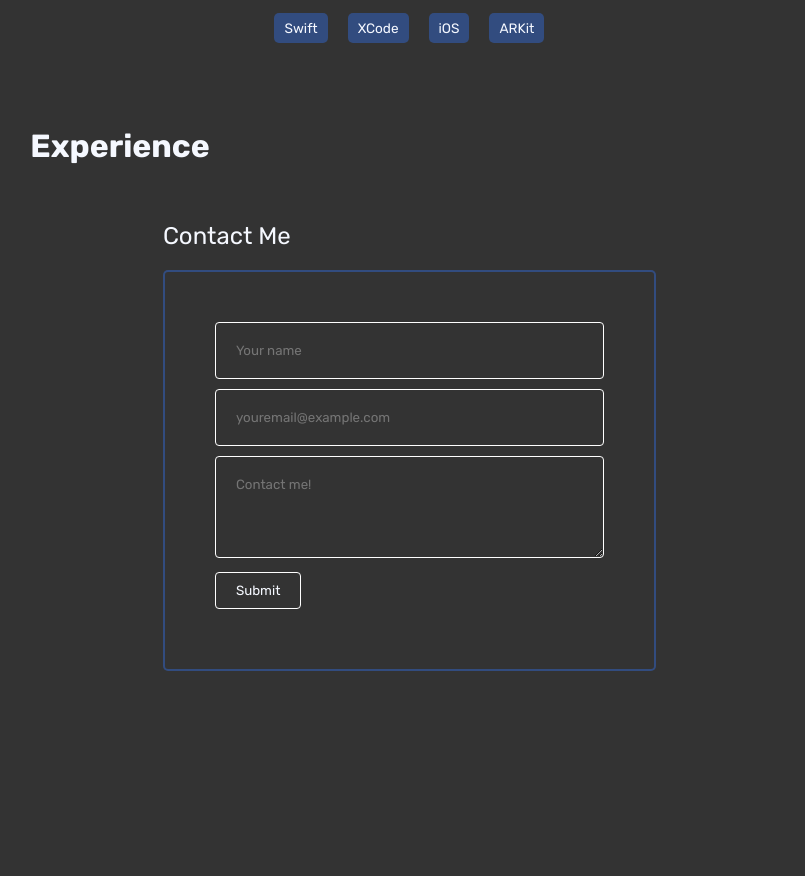
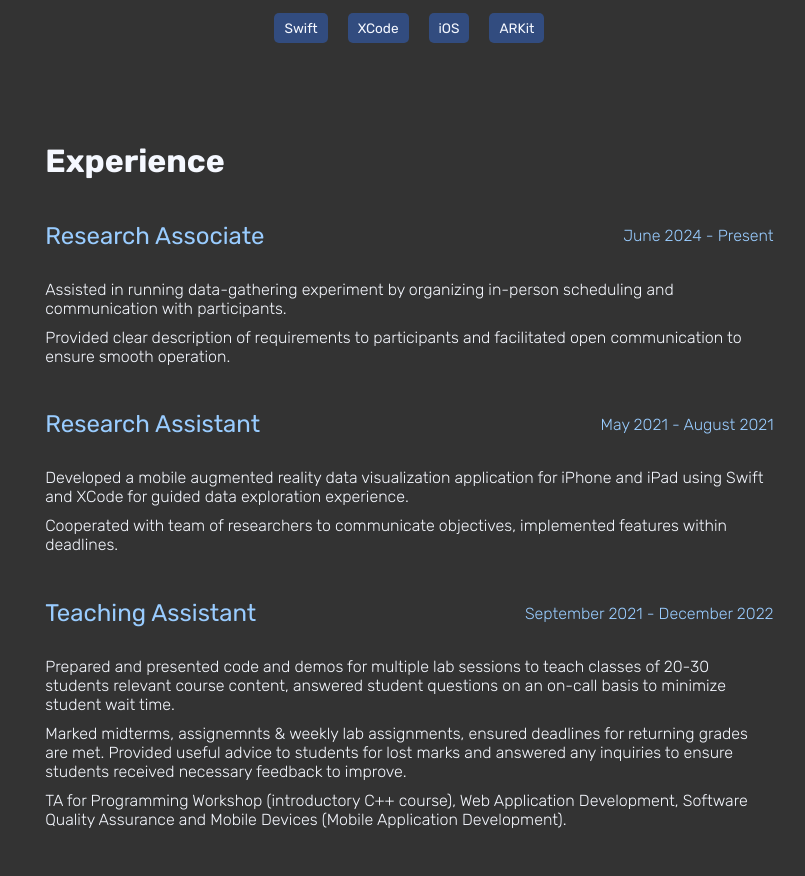
Before and after one commit to kermattc/portfolio-site, a React (Create React App) app in the folder portfolio/: page / in a window 1280 px wide. Shown: the part 1908-2784 px from the top of the page, without its empty margins (367-1172 px from the left). Before the commit the page ends 2619 px from the top, so only its background shows below. Built offline with nearby package versions, Linux system fonts and the light colour scheme.

Commit message:
Added experience. Forgot earlier lmao

```diff
--- a/portfolio/src/App.css
+++ b/portfolio/src/App.css
@@ -4,10 +4,16 @@
     width: 100%;
 }
 
-.about, .projects, .theses, .contact {
+.about, .projects, .theses, .experience {
     width: 100%;
     margin-bottom: 25px;
     padding: 15px;
+}
+
+.contact {
+    width: 100%;
+    margin-bottom: 50px;
+    padding: 100px;
 }
 
 .link, .link-viewed {
@@ -51,7 +57,7 @@
     text-align: left;
   }
 
-.aboutContainer, .projectContainer{
+.aboutContainer, .projectContainer {
     display: flex;
     flex-direction: column;
 }
--- a/portfolio/src/App.tsx
+++ b/portfolio/src/App.tsx
@@ -50,7 +50,7 @@ export default function App() {
   const aboutInViewPort = useInViewPort(about, { threshold: 0.7 });
   const projectInViewPort = useInViewPort(projects, { threshold: 0.7 });
   const thesesInViewPort = useInViewPort(theses, { threshold: 0.7 });
-  const experienceInViewPort = useInViewPort(theses, { threshold: 0.7 });
+  const experienceInViewPort = useInViewPort(experience, { threshold: 0.7 });
   const contactInViewPort = useInViewPort(contact, { threshold: 0.7 });
 
   const [activeSection, setActiveSection] = useState<string>('');
@@ -69,7 +69,7 @@ export default function App() {
     }  else {
       setActiveSection('');
     }
-  }, [aboutInViewPort, projectInViewPort, thesesInViewPort, contactInViewPort])
+  }, [aboutInViewPort, projectInViewPort, thesesInViewPort, experienceInViewPort, contactInViewPort])
 
   return (
     <div className="App">
--- a/portfolio/src/components/experience.tsx
+++ b/portfolio/src/components/experience.tsx
@@ -1,10 +1,11 @@
 import './../App.css'
+import ExperienceCard from './experienceCard';
 
 import experienceData from './../daterz/experience.json';
 
 interface Experience {
     title: string;
-    description: string[];
+    descriptions: string[];
     timeline: string;
 }
 
@@ -15,12 +16,18 @@ export default function Experience() {
     return (
         <div className='experienceContainer'>
             <h1 className='experienceTitle'>Experience</h1>
-            {
-                // experiences.map((experience, index)) => {
-                //     return(
-                //     )
-                // }
-            }
+                {
+                    experiences.map((experience, index) => {
+                        return(
+                            <ExperienceCard
+                                key={index}
+                                title={experience.title}
+                                descriptions={experience.descriptions}
+                                timeline={experience.timeline}
+                            />
+                        )
+                    })
+                }
         </div>
     )
 }
--- /dev/null
+++ b/portfolio/src/components/experienceCard.tsx
@@ -0,0 +1,38 @@
+import './../styles/experienceCard.css'
+
+interface ExperienceCardProps {
+    title: string;
+    descriptions: string[];
+    timeline: string;
+}
+
+const ExperienceCard = ( { title, descriptions, timeline }: ExperienceCardProps ) => {
+
+    return (
+        <div className='experienceContainer'>
+            <div className='experienceHeader'>
+
+                {/* <div className='experienceTitle'> */}
+                    <h2>{title}</h2>
+                {/* </div> */}
+
+                {/* <div className='experienceTimeline'> */}
+                    <p>{timeline}</p>
+                {/* </div> */}
+            </div>
+            <div className='experiencePoints'>
+                {
+                    descriptions.map((description, index) => {
+                        return (
+                            <p key={index} className='experienceItem'>
+                                {description}
+                            </p>
+                        )
+                    })
+                }
+            </div>
+        </div>
+    )
+}
+
+export default ExperienceCard;
--- a/portfolio/src/components/navbar.tsx
+++ b/portfolio/src/components/navbar.tsx
@@ -38,10 +38,10 @@ export const Navbar = ( {scrollToSection, testyMcTestTest, activeSection }: Navb
                 <li className={activeSection === 'theses' ? 'link-viewed': 'link'} onClick={() => scrollToSection('theses')}>
                     Theses
                 </li>
-                <li className={activeSection === 'contact' ? 'link-viewed': 'link'} onClick={() => scrollToSection('contact')}>
+                <li className={activeSection === 'experience' ? 'link-viewed': 'link'} onClick={() => scrollToSection('experience')}>
                     Experience
                 </li>
-                <li className={activeSection === 'experience' ? 'link-viewed': 'link'} onClick={() => scrollToSection('experience')}>
+                <li className={activeSection === 'contact' ? 'link-viewed': 'link'} onClick={() => scrollToSection('contact')}>
                     Contact
                 </li>
                 </ul>
--- a/portfolio/src/components/projectCard.tsx
+++ b/portfolio/src/components/projectCard.tsx
@@ -50,7 +50,7 @@ const ProjectCard = ( { title, description, timeline, thumbnail, link, skills}:
                         <p>{description}</p>
                     </div>
                     <div className='right-details'>
-                        <p>{timeline}</p>
+                        <p className='projectTimeline'>{timeline}</p>
                         {pcThumbnail ? <img className='thumbnail' src={pcThumbnail} alt={`${thumbnail} fig`} /> : null}
                     </div>
                 </div>
--- a/portfolio/src/daterz/experience.json
+++ b/portfolio/src/daterz/experience.json
@@ -1,19 +1,25 @@
 {
     "experience": [
         {
-            "title" : "Research Assistant",
-            "description": ["I did this", "I did that"],
-            "timeline": "May 2021 - August 2021, June 2024 - Present"
+            "title" : "Research Associate",
+            "descriptions": ["Assisted in running data-gathering experiment by organizing in-person scheduling and communication with participants.", "Provided clear description of requirements to participants and facilitated open communication to ensure smooth operation."],
+            "timeline": "June 2024 - Present"
         },
 
         {
-            "title" : "Teaching Assitant",
-            "description" : [""],
+            "title" : "Research Assistant",
+            "descriptions": ["Developed a mobile augmented reality data visualization application for iPhone and iPad using Swift and XCode for guided data exploration experience.", "Cooperated with team of researchers to communicate objectives, implemented features within deadlines."],
+            "timeline": "May 2021 - August 2021"
+        },
+
+        {
+            "title" : "Teaching Assistant",
+            "descriptions" : ["Prepared and presented code and demos for multiple lab sessions to teach classes of 20-30 students relevant course content, answered student questions on an on-call basis to minimize student wait time.", "Marked midterms, assignemnts & weekly lab assignments, ensured deadlines for returning grades are met. Provided useful advice to students for lost marks and answered any inquiries to ensure students received necessary feedback to improve.", "TA for Programming Workshop (introductory C++ course), Web Application Development, Software Quality Assurance and Mobile Devices (Mobile Application Development)."],
             "timeline": "September 2021 - December 2022"
         },
         {
             "title" : "IT Deskside Support",
-            "description" : [""],
+            "descriptions" : ["Assisted clients with tech support in company building, contacted in person, phone call and email, made sure client systems kept running and continuously provided reliable tech support.", "Collaborated with multiple departments to identify cause of a problem when an elevator screen did not update due to construction damage, solved issue by locating damaged wire and issued repair.", "Maintained electronic hardware stock for company building, reduced wait times for clients to ensure productivity."],
             "timeline": "September 2019 - August 2020"
         }
     ]
--- a/portfolio/src/daterz/projects.json
+++ b/portfolio/src/daterz/projects.json
@@ -6,7 +6,7 @@
             "timeline": "June 2024",
             "thumbnail": "perntodoThumbnail",
             "link": "http://3.133.148.52/",
-            "skills": ["React", "NodeJS", "PostgreSQL", "AWS - EC2", "Docker", "Nginx"]
+            "skills": ["React", "NodeJS", "RESTful API", "PostgreSQL", "AWS - EC2", "Docker", "Nginx"]
         },
 
         {
@@ -23,7 +23,7 @@
             "timeline": "April 2024 - May 2024",
             "thumbnail": "baseballThumbnail",
             "link": "http://baseball-stats-bucket.s3-website.us-east-2.amazonaws.com/",
-            "skills": ["React", "Redux", "AWS - S3", "NodeJS", "JWT", "MongoDB", "Python"]
+            "skills": ["React", "Redux", "AWS - S3", "NodeJS", "RESTful API", "JWT", "MongoDB", "Python"]
         }
     ]
 }
--- /dev/null
+++ b/portfolio/src/styles/experienceCard.css
@@ -0,0 +1,30 @@
+.experienceContainer {
+    width: 100%;
+    margin-bottom: 25px;
+}
+
+.experienceHeader {
+    display: flex;
+    justify-content: space-between;
+    align-items: center;
+}
+
+.experienceHeader > h2, .experienceHeader > p {
+    color: #99CCFF;
+
+}
+
+.experienceTitle, .experienceTimeline {
+    /* width: 45%; */
+}
+
+
+.experienceTimeline {
+    /* display: flex; */
+    /* flex-direction: row-reverse; */
+}
+
+.experienceItem  {
+    /* padding: 0; */
+    margin: 10px 0px 10px 0px;
+}
--- a/portfolio/src/styles/projectCard.css
+++ b/portfolio/src/styles/projectCard.css
@@ -28,25 +28,21 @@
     border: 1px solid #3366CC;
     background-color: rgba(221, 226, 237, 0.1);
     transition: background-color 0.3s, color 0.2s;
-    /* width: 100%; */
-    /* min-width: 1100px; */
-
 }
 
 .projectCard-hovered div,
-.projectCard-hovered h2
-{
+.projectCard-hovered h2,
+.projectCard-hovered .projectTimeline {
     color: #99CCFF;
     background-color: transparent;
+}
 
-}
 
 .projectCard-hovered p {
     background-color: transparent;
 }
 
 .left-details {
-    /* flex: 1; */
     padding: 0px;
     width: 100%;
 }
@@ -71,7 +67,6 @@
 
 .right-details p {
     padding-bottom: 5px;
-    /* width: 100%; */
 }
 
 
@@ -87,11 +82,6 @@
 
 .detailsContainer {
     display: flex;
-    /* flex-direction: row; */
-    /* margin: 0; */
-    /* padding: 0; */
-    /* width: 100%; */
-
 }
 
 .skillsContainer {
```
